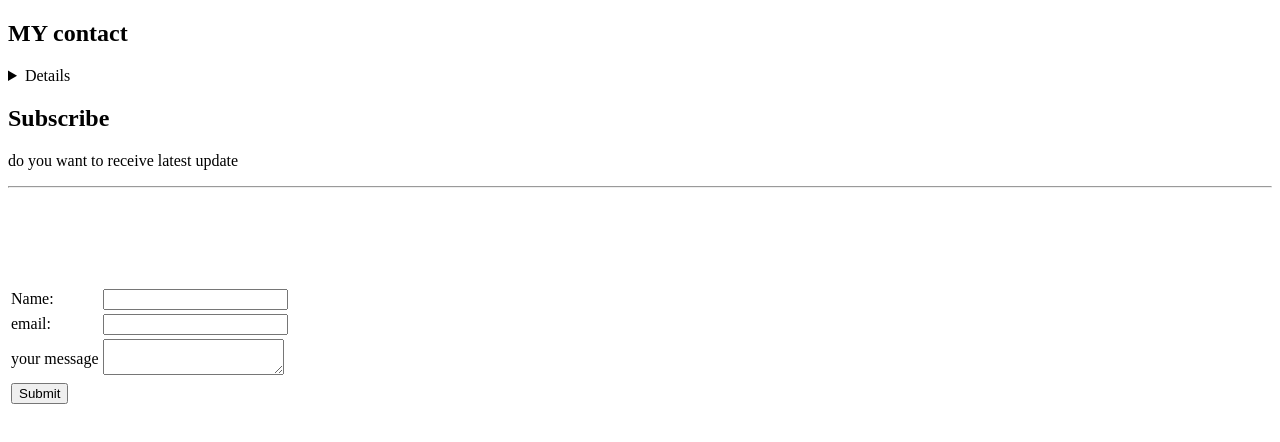
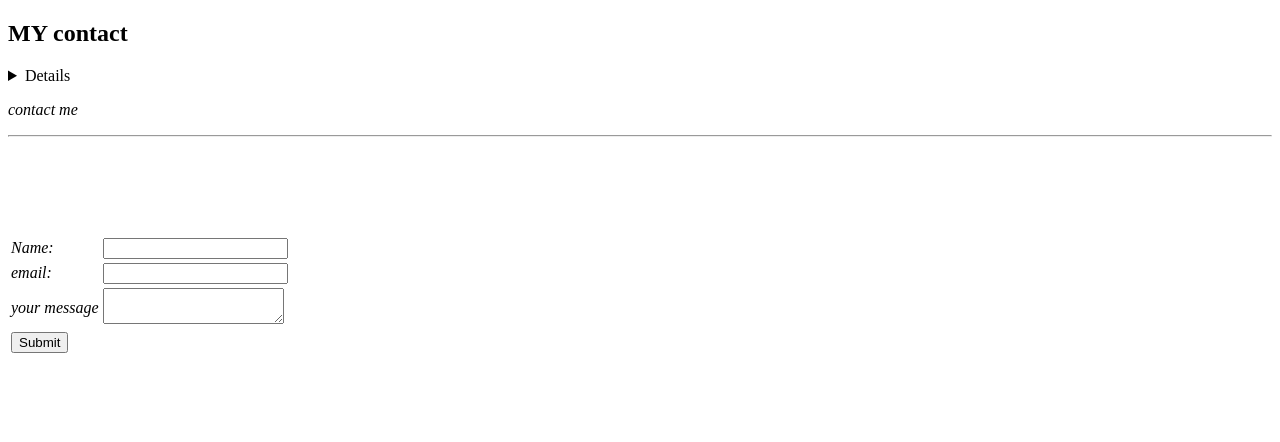
Before and after one commit to Adityaky22/CV, a plain HTML site: page contact.html in a window 1280 px wide. Drawn offline with Linux system fonts and the light colour scheme.

Commit message:
Updated the contact me section

```diff
--- a/contact.html
+++ b/contact.html
@@ -19,8 +19,7 @@
 
         </Address>
     </details>
-    <h2>Subscribe</h2>
-    <p>do you want to receive latest update</p>
+    <p><em>contact me <em><p>
     <hr>
 
         <form action="mailto:kumaraditya54495@gmail.com " method="post">
```
